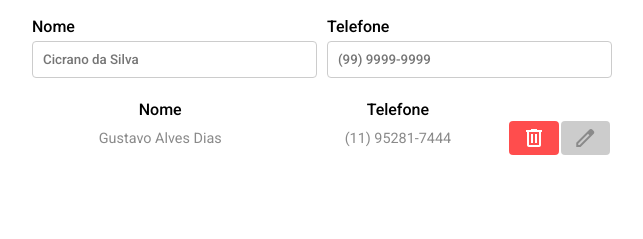
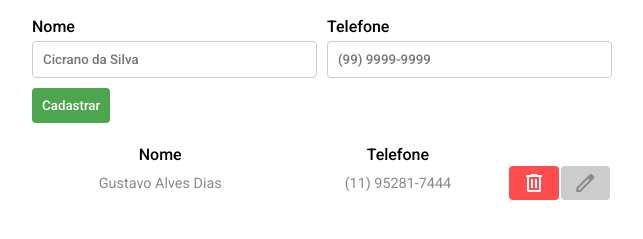
Before and after one commit to Gustavo-dev-front/agenda-contatos, a plain HTML site: page index.html in a window 1280 px wide. Shown: the part 51-290 px from the top of the page, without its empty margins (318-961 px from the left). Drawn offline with nearby package versions, Linux system fonts and the light colour scheme.

Commit message:
style fix: adicionado o botão de cadastrar, que estava faltando

```diff
--- a/index.html
+++ b/index.html
@@ -18,6 +18,7 @@
   <main class="container">
     <h1>Minha agenda</h1>
     <form>
+      <div class="input_container">
         <div class="input_box">
           <label for="nome">Nome</label>
           <input type="text" name="nome" id="nome" placeholder="Cicrano da Silva">
@@ -26,6 +27,8 @@
           <label for="nome">Telefone</label>
           <input type="tel" name="telefone" id="telefone" placeholder="(99) 9999-9999">
         </div>
+      </div>
+      <button class="cadastrar">Cadastrar</button>
     </form>
     <table>
       <thead>
--- a/style.css
+++ b/style.css
@@ -36,10 +36,11 @@ input {
   border-radius: 4px;
 }
 
-form {
+.input_container {
   display: flex;
   align-items: center;
   gap: 10px;
+  margin-bottom: 10px;
 }
 
 main {
@@ -83,3 +84,16 @@ tbody td {
 .editar {
   background-color: #ccc;
 }
+
+.cadastrar {
+  border: none;
+  border-radius: 4px;
+  padding: 10px;
+  background-color: #008000B2;
+  color: white;
+  cursor: pointer;
+}
+
+.cadastrar:hover {
+  opacity: .5;
+}
```
Lines whose indentation alone changed are shown as unchanged.
